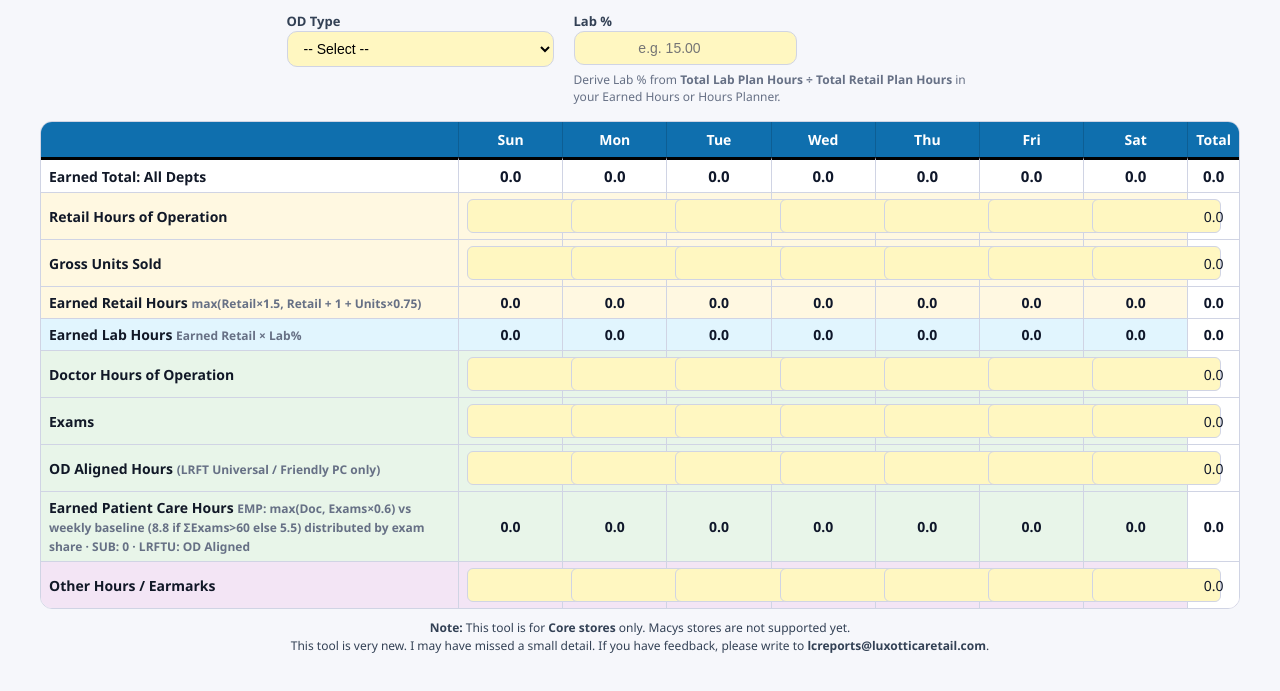
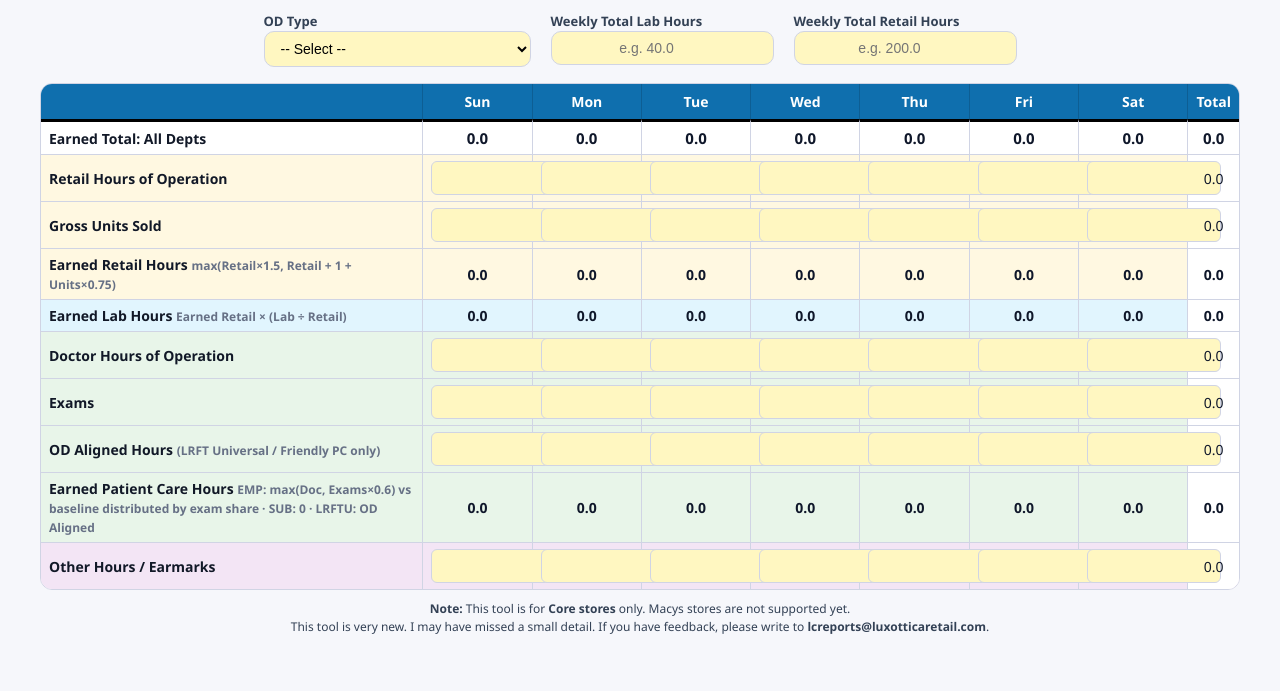
Before and after one commit to raunak08/FES-calculator, a plain HTML site: page index.html in a window 1280 px wide. Shown: the part 85-776 px from the top of the page. Drawn offline with Linux system fonts and the light colour scheme.

Commit message:
Add files via upload

```diff
--- a/index.html
+++ b/index.html
@@ -18,7 +18,6 @@
   label{font-size:13px;color:#334155;font-weight:600}
   select,input{border:1px solid var(--border);border-radius:10px;padding:8px 12px;font-size:14px;background:var(--input)}
   input[type="number"]{text-align:center;padding-right:28px;}
-
   table{width:100%;border-collapse:separate;border-spacing:0;border:1px solid var(--border);border-radius:12px;overflow:hidden;background:var(--card)}
   thead th{background:var(--head);color:var(--headText);padding:8px;font-size:14px;border-right:1px solid #0d5e94}
   thead th:last-child{border-right:0}
@@ -58,11 +57,12 @@
       </select>
     </div>
     <div>
-      <label>Lab %</label><br/>
-      <input id="labPct" type="number" step="0.01" placeholder="e.g. 15.00" inputmode="decimal">
-      <div class="muted" style="max-width:420px;margin-top:6px;">
-        Derive Lab&nbsp;% from <strong>Total Lab Plan Hours ÷ Total Retail Plan Hours</strong> in your Earned Hours or Hours Planner.
-      </div>
+      <label>Weekly Total Lab Hours</label><br/>
+      <input id="weeklyLab" type="number" step="0.01" placeholder="e.g. 40.0">
+    </div>
+    <div>
+      <label>Weekly Total Retail Hours</label><br/>
+      <input id="weeklyRetail" type="number" step="0.01" placeholder="e.g. 200.0">
     </div>
   </div>
 
@@ -116,7 +116,7 @@
 
       <!-- LAB -->
       <tr class="lab boldRow">
-        <th>Earned Lab Hours <small class="muted">Earned Retail × Lab%</small></th>
+        <th>Earned Lab Hours <small class="muted">Earned Retail × (Lab ÷ Retail)</small></th>
         <td class="num" data-out="earnedLab-0">0.0</td><td class="num" data-out="earnedLab-1">0.0</td>
         <td class="num" data-out="earnedLab-2">0.0</td><td class="num" data-out="earnedLab-3">0.0</td>
         <td class="num" data-out="earnedLab-4">0.0</td><td class="num" data-out="earnedLab-5">0.0</td>
@@ -158,7 +158,7 @@
         <td class="num" data-out="odTot">0.0</td>
       </tr>
       <tr class="doctor boldRow">
-        <th>Earned Patient Care Hours <small class="muted">EMP: max(Doc, Exams×0.6) vs weekly baseline (8.8 if ΣExams&gt;60 else 5.5) distributed by exam share · SUB: 0 · LRFTU: OD Aligned</small></th>
+        <th>Earned Patient Care Hours <small class="muted">EMP: max(Doc, Exams×0.6) vs baseline distributed by exam share · SUB: 0 · LRFTU: OD Aligned</small></th>
         <td class="num" data-out="earnedPC-0">0.0</td><td class="num" data-out="earnedPC-1">0.0</td>
         <td class="num" data-out="earnedPC-2">0.0</td><td class="num" data-out="earnedPC-3">0.0</td>
         <td class="num" data-out="earnedPC-4">0.0</td><td class="num" data-out="earnedPC-5">0.0</td>
@@ -202,47 +202,12 @@ function toggleByOD(){
 }
 
 function recalc(){
-  const labPct = num($("#labPct").value)/100;
+  const weeklyLab = num($("#weeklyLab").value);
+  const weeklyRetail = num($("#weeklyRetail").value);
+  const labPct = weeklyRetail > 0 ? (weeklyLab / weeklyRetail) : 0;
+
   const retail = readRow("retail"), units  = readRow("units"), doc = readRow("doc"), exams = readRow("exams"), odal = readRow("od"), other  = readRow("other");
+  const odType = $("#odType").value;
 
-  // Earned Retail per day — only apply +1 rule if Retail > 0
-  const eRetail = days.map(i => retail[i] > 0 ? Math.max(retail[i]*1.5, retail[i] + 1 + units[i]*0.75) : 0);
-
-  const eLab    = days.map(i => eRetail[i] * labPct);
-  const odType = $("#odType").value;
-  let ePC;
-
-  if(odType === "EMP"){
-    const perDayBaseline = days.map(i => Math.max(doc[i], exams[i]*0.6));
-    const exTotal = sum(exams);
-    const weeklyBaseline = (exTotal > 60 ? 8.8 : 5.5);
-    const dist = days.map(i => (exTotal > 0 ? (exams[i]/exTotal) * weeklyBaseline : weeklyBaseline/7));
-    ePC = days.map(i => Math.max(perDayBaseline[i], dist[i]));
-  } else if(odType === "SUB"){
-    ePC = days.map(() => 0);
-  } else if(odType === "LRFTU"){
-    ePC = odal.slice();
-  } else {
-    ePC = days.map(() => 0);
-  }
-
-  const eTot = days.map(i => eRetail[i] + eLab[i] + ePC[i] + other[i]);
-  writeRow("earnedRetail", eRetail);
-  writeRow("earnedLab",    eLab);
-  writeRow("earnedPC",     ePC);
-  writeRow("earnedTotal",  eTot);
-
-  const w = (k,a)=>{ const el=$(`[data-out="${k}Tot"]`); if(el) el.textContent=fmt(sum(a)); };
-  w("retail", retail); w("units", units); w("doc", doc); w("exams", exams);
-  w("od", odal); w("other", other); w("earnedRetail", eRetail);
-  w("earnedLab", eLab); w("earnedPC", ePC); w("earnedTotal", eTot);
-}
-
-document.addEventListener("DOMContentLoaded", ()=>{
-  $$("#calc input,#labPct").forEach(e=>{ e.addEventListener("input", recalc); e.addEventListener("change", recalc); });
-  $("#odType").addEventListener("change", toggleByOD);
-  toggleByOD(); recalc();
-});
-</script>
-</body>
-</html>
+  // check if EMP type and if both Exams + Doctor inputs are zero
+  const empNeedsData = (odType==="EMP") && (sum(doc)===0 ||
```
